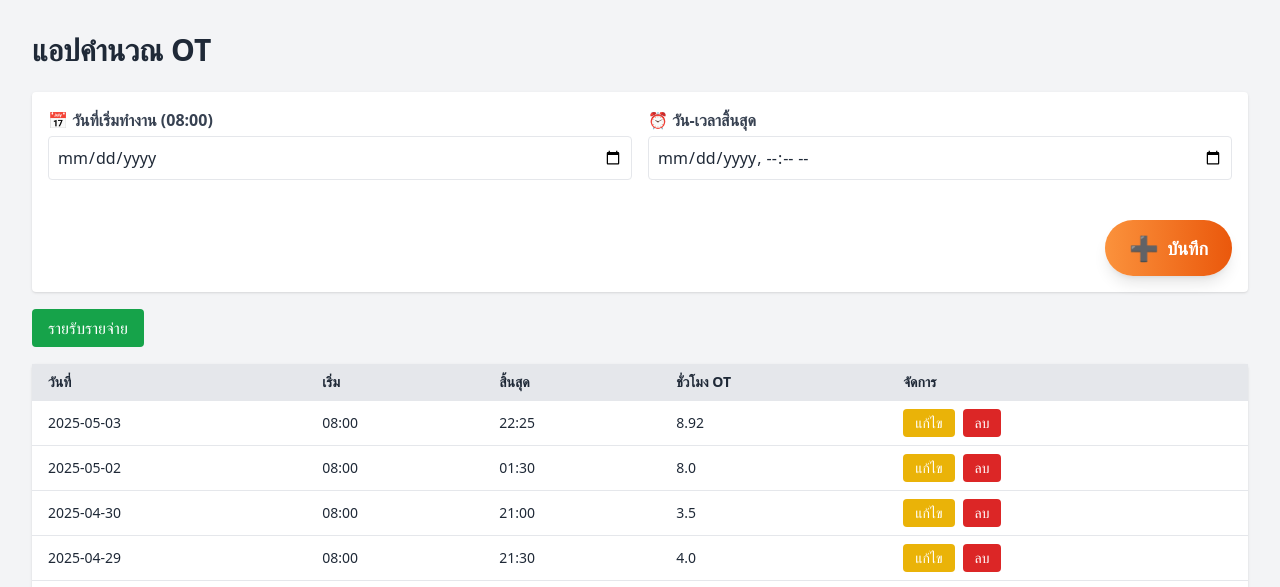
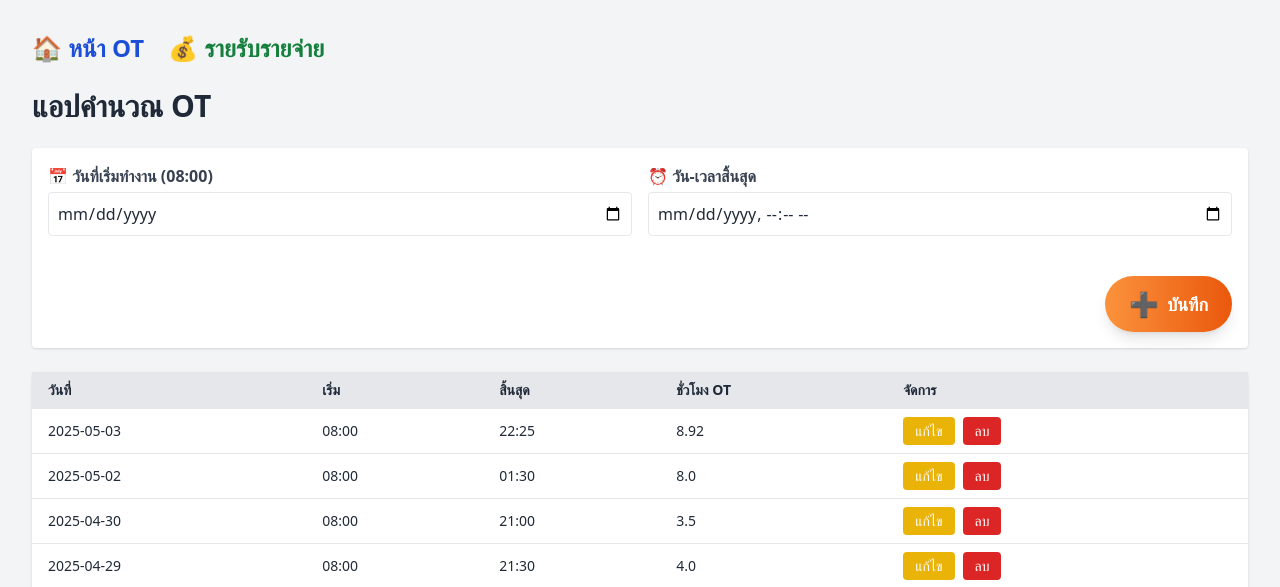
Before and after one commit to samart1231/ot-app, a Flask app: page / in a window 1280 px wide. Shown: the top 587 px of the page. Run offline with Flask 3, Linux system fonts and the light colour scheme; data comes from the database, SQL or seed files in the repository; some libraries are stand-ins or nearby versions.

Commit message:
income_expens

```diff
--- a/templates/index.html
+++ b/templates/index.html
@@ -6,23 +6,28 @@
   <script src="https://cdn.tailwindcss.com"></script>
 </head>
 <body class="p-8 bg-gray-100 text-gray-800">
+
+  <!-- เมนูด้านบน -->
+  <nav class="flex gap-6 mb-6 text-2xl font-bold">
+  <a href="{{ url_for('index') }}" class="text-blue-700 hover:text-blue-900">🏠 หน้า OT</a>
+  <a href="{{ url_for('income_expense') }}" class="text-green-700 hover:text-green-900">💰 รายรับรายจ่าย</a>
+</nav>
+
+
   <h1 class="text-3xl font-bold mb-6">แอปคำนวณ OT</h1>
 
   <!-- ฟอร์มบันทึก -->
   <form method="post" class="bg-white p-4 rounded shadow mb-6 grid grid-cols-1 gap-4">
 
-  <!-- Input ซ่อน -->
-
-<!-- ปุ่มแทน input -->
     <div class="grid grid-cols-1 md:grid-cols-2 gap-4 mb-6">
-  <!-- ซ้าย: วันที่เริ่มทำงาน -->
+      <!-- วันที่เริ่ม -->
       <div>
         <label for="work_date" class="block mb-1 font-semibold text-gray-700">📅 วันที่เริ่มทำงาน (08:00)</label>
         <input type="date" id="work_date" name="work_date"
           class="w-full border rounded p-2 focus:ring-2 focus:ring-orange-400" required>
       </div>
 
-  <!-- ขวา: วัน-เวลาสิ้นสุด -->
+      <!-- วันเวลาสิ้นสุด -->
       <div>
         <label for="end_time" class="block mb-1 font-semibold text-gray-700">⏰ วัน-เวลาสิ้นสุด</label>
         <input type="datetime-local" id="end_time" name="end_time"
@@ -37,16 +42,9 @@
         <span>บันทึก</span>
       </button>
     </div>
-
   </form>
 
-<div class="mb-6">
-  <a href="/income-expense" class="px-4 py-2 bg-green-600 text-white rounded hover:bg-green-700">
-    รายรับรายจ่าย
-  </a>
-</div>
-
-  <!-- ตารางข้อมูล -->
+  <!-- ตารางข้อมูล OT -->
   <table class="w-full bg-white shadow rounded table-auto text-sm mb-6">
     <thead class="bg-gray-200 text-left">
       <tr>
@@ -141,7 +139,7 @@
     </div>
   </div>
 
-  <!-- JS -->
+  <!-- JS Modal -->
   <script>
     let pendingId = null;
     function showModal(id, date, start, end, hours) {
@@ -168,5 +166,6 @@
       }
     }
   </script>
+
 </body>
 </html>
```
Also changed, not shown: templates/income_expense.html (+9 -4 lines). Lines whose indentation alone changed are shown as unchanged.
